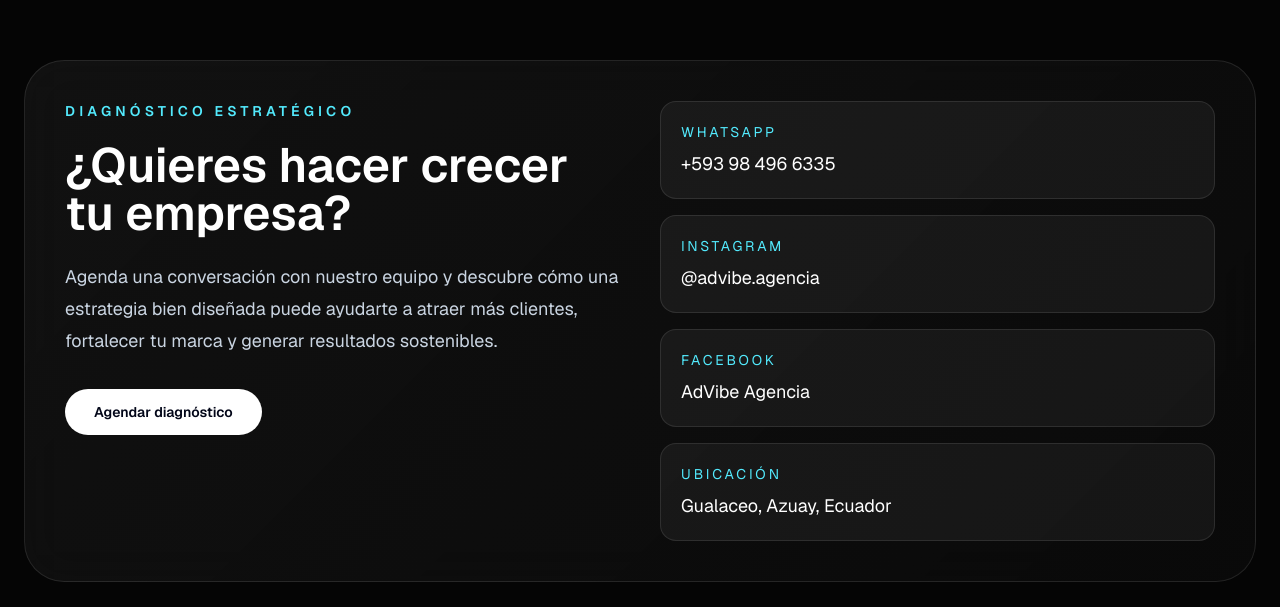
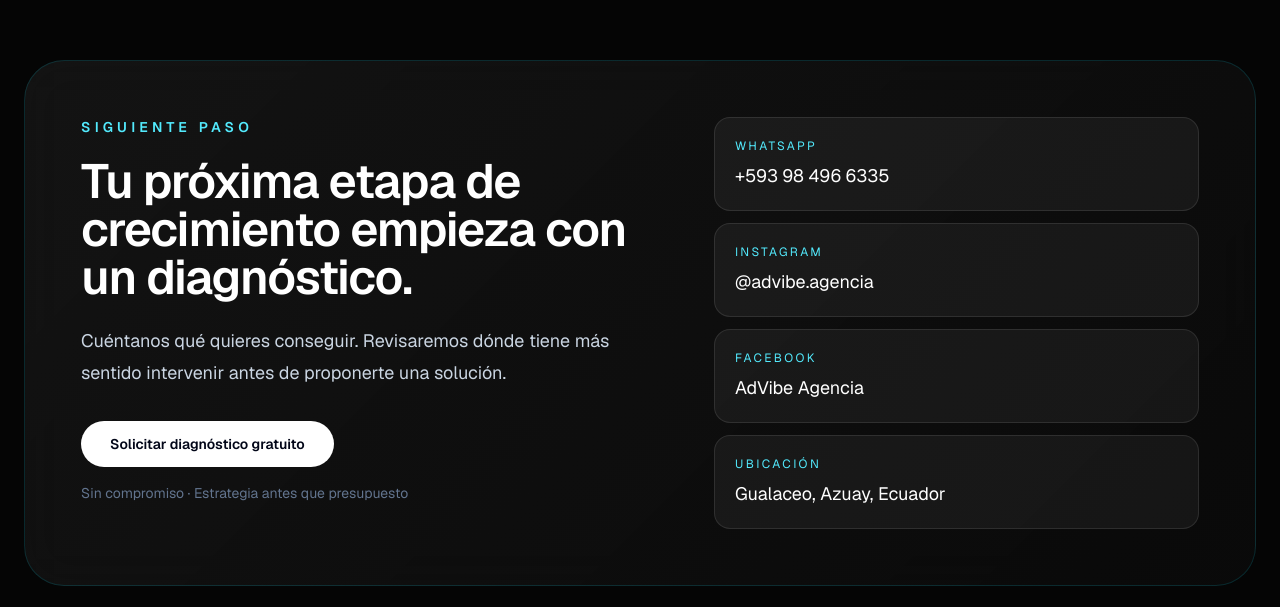
Before and after one commit to pablowebster94-sudo/advibe, a Next.js app: page / in a window 1280 px wide. Shown: the part 10833-11440 px from the top of the page. Built offline with nearby package versions, Linux system fonts and the light colour scheme.

Commit message:
feat(cro): unify final CTA around diagnostic

```diff
--- a/components/CTA.tsx
+++ b/components/CTA.tsx
@@ -3,92 +3,37 @@
 import Button from "@/components/ui/Button";
 
 const contactItems = [
-  {
-    label: "WhatsApp",
-    value: "+593 98 496 6335",
-    href: "https://wa.me/593984966335",
-  },
-  {
-    label: "Instagram",
-    value: "@advibe.agencia",
-    href: "https://instagram.com/advibe.agencia",
-  },
-  {
-    label: "Facebook",
-    value: "AdVibe Agencia",
-    href: "https://www.facebook.com/share/1DT1TqhpjU/",
-  },
-  {
-    label: "Ubicación",
-    value: "Gualaceo, Azuay, Ecuador",
-    href: "https://maps.google.com/?q=Gualaceo+Azuay+Ecuador",
-  },
+  { label: "WhatsApp", value: "+593 98 496 6335", href: "https://wa.me/593984966335" },
+  { label: "Instagram", value: "@advibe.agencia", href: "https://instagram.com/advibe.agencia" },
+  { label: "Facebook", value: "AdVibe Agencia", href: "https://www.facebook.com/share/1DT1TqhpjU/" },
+  { label: "Ubicación", value: "Gualaceo, Azuay, Ecuador", href: "https://maps.google.com/?q=Gualaceo+Azuay+Ecuador" },
 ];
 
 export default function CTA() {
   return (
-    <section
-      id="contacto"
-      className="relative overflow-hidden py-24 sm:py-28 lg:py-32"
-    >
+    <section id="contacto" className="relative overflow-hidden py-24 sm:py-28 lg:py-32">
+      <div className="absolute inset-0 -z-10 bg-[radial-gradient(circle_at_20%_20%,rgba(34,211,238,0.10),transparent_30%),radial-gradient(circle_at_80%_70%,rgba(59,130,246,0.08),transparent_35%)]" />
       <div className="mx-auto max-w-7xl px-6">
-
-        <div className="rounded-[2.5rem] border border-white/10 bg-[linear-gradient(135deg,rgba(255,255,255,0.05),rgba(10,10,10,0.92))] p-10 backdrop-blur-xl">
-
-          <div className="grid gap-10 lg:grid-cols-2">
-
+        <div className="overflow-hidden rounded-[2.5rem] border border-cyan-400/15 bg-[linear-gradient(135deg,rgba(255,255,255,0.06),rgba(10,10,10,0.94))] p-8 backdrop-blur-xl sm:p-10 lg:p-14">
+          <div className="grid gap-10 lg:grid-cols-[1.1fr_0.9fr]">
             <div>
-
-              <p className="text-sm font-semibold uppercase tracking-[0.30em] text-cyan-300">
-                Diagnóstico Estratégico
-              </p>
-
-              <h2 className="mt-5 text-4xl font-semibold text-white sm:text-5xl">
-                ¿Quieres hacer crecer tu empresa?
-              </h2>
-
-              <p className="mt-6 text-lg leading-8 text-slate-300">
-                Agenda una conversación con nuestro equipo y descubre cómo una
-                estrategia bien diseñada puede ayudarte a atraer más clientes,
-                fortalecer tu marca y generar resultados sostenibles.
-              </p>
-
-              <Button
-                href="https://wa.me/593984966335?text=Hola,%20quiero%20agendar%20un%20diagnóstico%20estratégico."
-                variant="primary"
-                className="mt-8"
-              >
-                Agendar diagnóstico
-              </Button>
-
+              <p className="text-sm font-semibold uppercase tracking-[0.30em] text-cyan-300">Siguiente paso</p>
+              <h2 className="mt-5 max-w-2xl text-4xl font-semibold tracking-tight text-white sm:text-5xl">Tu próxima etapa de crecimiento empieza con un diagnóstico.</h2>
+              <p className="mt-6 max-w-2xl text-lg leading-8 text-slate-300">Cuéntanos qué quieres conseguir. Revisaremos dónde tiene más sentido intervenir antes de proponerte una solución.</p>
+              <Button href="#diagnostico" variant="primary" className="mt-8">Solicitar diagnóstico gratuito</Button>
+              <p className="mt-4 text-sm text-slate-500">Sin compromiso · Estrategia antes que presupuesto</p>
             </div>
 
-            <div className="space-y-4">
-
+            <div className="grid gap-3 sm:grid-cols-2 lg:grid-cols-1">
               {contactItems.map((item) => (
-                <a
-                  key={item.label}
-                  href={item.href}
-                  target="_blank"
-                  rel="noreferrer"
-                  className="block rounded-2xl border border-white/10 bg-white/5 p-5 transition hover:border-cyan-400/30 hover:bg-white/10"
-                >
-                  <p className="text-sm uppercase tracking-[0.20em] text-cyan-300">
-                    {item.label}
-                  </p>
-
-                  <p className="mt-2 text-lg text-white">
-                    {item.value}
-                  </p>
+                <a key={item.label} href={item.href} target="_blank" rel="noreferrer" className="block rounded-2xl border border-white/10 bg-white/5 p-5 transition hover:-translate-y-0.5 hover:border-cyan-400/30 hover:bg-white/10">
+                  <p className="text-xs uppercase tracking-[0.20em] text-cyan-300">{item.label}</p>
+                  <p className="mt-2 text-lg text-white">{item.value}</p>
                 </a>
               ))}
-
             </div>
-
           </div>
-
         </div>
-
       </div>
     </section>
   );
```
